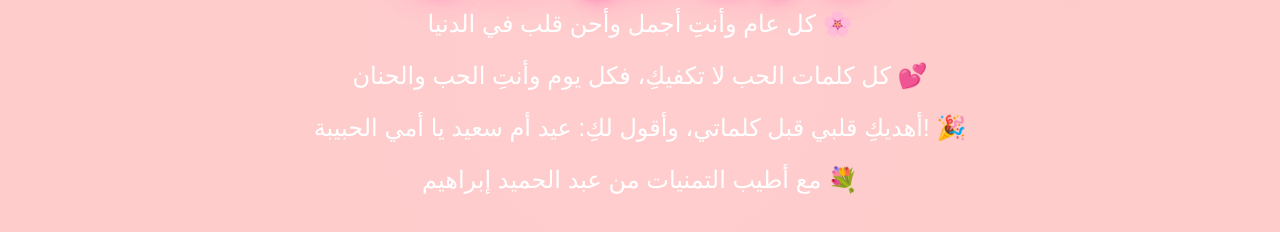
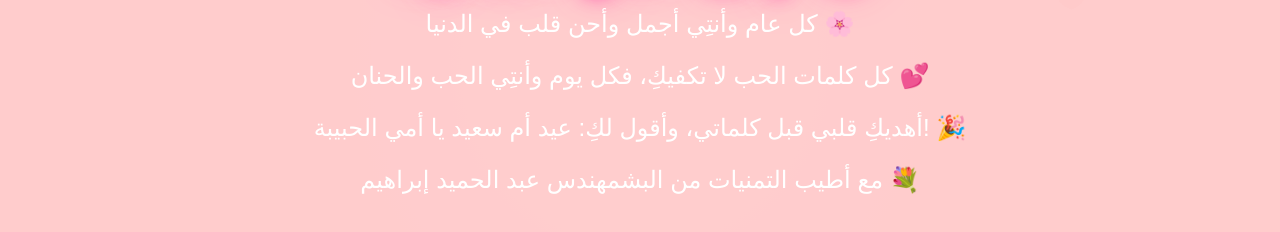
Before and after one commit to abdelhmid2/Mother-s-Day, a plain HTML site: page index.html in a window 1280 px wide. Shown: the part 332-564 px from the top of the page. Drawn offline with Linux system fonts and the light colour scheme.

Commit message:
Update index.html
Signed-off-by: abdelhmid2 <abdelhmid75@gmail.com>

```diff
--- a/index.html
+++ b/index.html
@@ -10,10 +10,10 @@
   <div class="welcome-container">
     <div class="welcome-message">
       <h1 id="welcomeText">إلى أمي الغالية ❤️</h1>
-      <p>كل عام وأنتِ أجمل وأحن قلب في الدنيا 🌸</p>
-      <p>كل كلمات الحب لا تكفيكِ، فكل يوم وأنتِ الحب والحنان 💕</p>
+      <p>كل عام وأنتِي أجمل وأحن قلب في الدنيا 🌸</p>
+      <p>كل كلمات الحب لا تكفيكِ، فكل يوم وأنتِي الحب والحنان 💕</p>
       <p>أهديكِ قلبي قبل كلماتي، وأقول لكِ: عيد أم سعيد يا أمي الحبيبة! 🎉</p>
-      <p>مع أطيب التمنيات من عبد الحميد إبراهيم 💐</p>
+      <p>مع أطيب التمنيات من البشمهندس عبد الحميد إبراهيم 💐</p>
     </div>
     <canvas id="visualCanvas"></canvas>
   </div>
```
